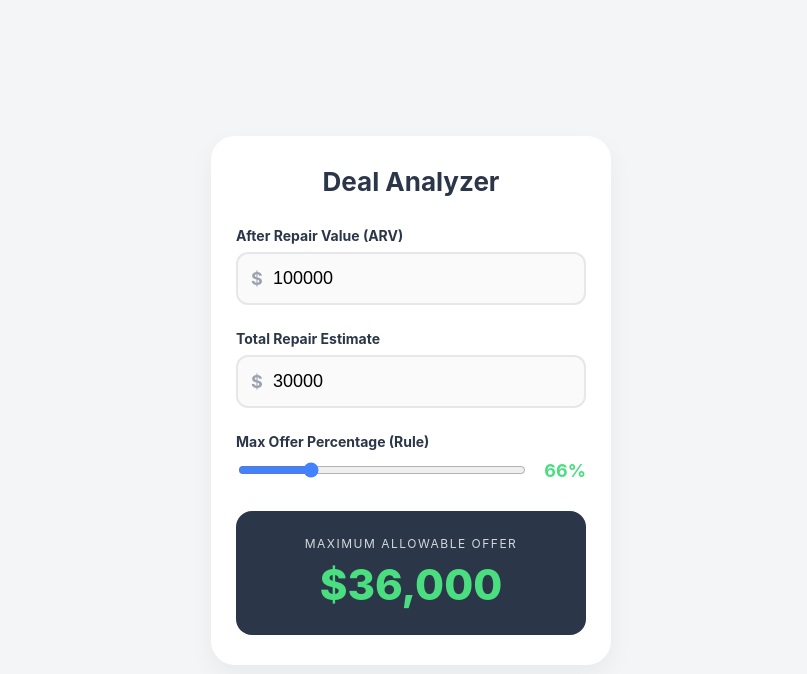
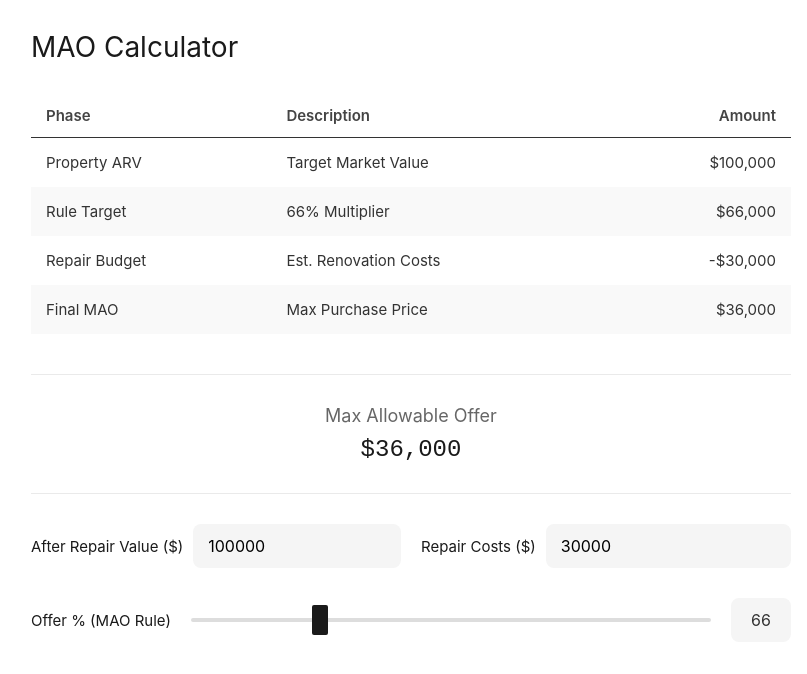
Before and after one commit to moorbytes/mao-calculator, a plain HTML site: page index.html in a window 1280 px wide. Shown: the whole page, without its empty margins (229-1036 px from the left). Drawn offline with Linux system fonts and the light colour scheme.

Commit message:
Refactor index.html for MAO Calculator
Updated the application title and styles for better presentation. Added a breakdown table for calculations and improved input controls.

```diff
--- a/index.html
+++ b/index.html
@@ -4,192 +4,179 @@
     <meta charset="UTF-8">
     <meta name="viewport" content="width=device-width, initial-scale=1.0, maximum-scale=1.0, user-scalable=no">
     <meta name="apple-mobile-web-app-capable" content="yes">
-    <meta name="apple-mobile-web-app-status-bar-style" content="black-translucent">
-    <title>Deal Analyzer</title>
+    <meta name="apple-mobile-web-app-status-bar-style" content="default">
+    <title>MAO Calculator</title>
     <style>
         :root {
-            --bg-color: #f4f5f7;
-            --card-bg: #ffffff;
-            --primary: #2b3648;
-            --accent: #4382ff;
-            --success: #4ade80;
-            --text: #1f2937;
-            --border: #e5e7eb;
+            --bg-color: #ffffff;
+            --text-main: #333333;
+            --text-light: #666666;
+            --row-alt: #f9f9f9;
+            --border-line: #eaeaea;
+            --input-bg: #f5f5f5;
         }
-        * { box-sizing: border-box; }
-        body {
-            background-color: var(--bg-color);
-            margin: 0;
-            padding: 20px;
-            display: flex;
-            justify-content: center;
-            align-items: center;
-            min-height: 100vh;
-            font-family: -apple-system, BlinkMacSystemFont, "Segoe UI", Roboto, Helvetica, Arial, sans-serif;
-            color: var(--text);
-        }
-        .app-container {
-            background: var(--card-bg);
-            width: 100%;
-            max-width: 400px;
-            padding: 30px 25px;
-            border-radius: 24px;
-            box-shadow: 0 10px 25px rgba(0,0,0,0.05);
-        }
-        h1 {
-            text-align: center;
-            color: var(--primary);
-            font-size: 26px;
-            margin-top: 0;
-            margin-bottom: 30px;
-            font-weight: 700;
-        }
-        .input-group { margin-bottom: 25px; }
-        label {
-            display: block;
-            font-weight: 700;
-            margin-bottom: 8px;
-            color: var(--primary);
-            font-size: 14px;
-        }
-        .input-wrapper {
-            position: relative;
-            display: flex;
-            align-items: center;
-        }
-        .input-wrapper span {
-            position: absolute;
-            left: 15px;
-            color: #9ca3af;
-            font-size: 18px;
-            font-weight: bold;
-        }
+        * { box-sizing: border-box; margin: 0; padding: 0; font-family: -apple-system, BlinkMacSystemFont, "Segoe UI", Roboto, Helvetica, Arial, sans-serif; }
+        body { background-color: var(--bg-color); color: var(--text-main); padding: 30px 20px; max-width: 800px; margin: 0 auto; }
+
+        h1 { font-size: 28px; font-weight: 400; margin-bottom: 30px; color: #1a1a1a; }
+
+        /* Table Styles */
+        .breakdown-table { width: 100%; border-collapse: collapse; margin-bottom: 40px; font-size: 15px; }
+        .breakdown-table th { text-align: left; padding: 12px 15px; border-bottom: 1px solid #333; font-weight: 600; color: #444; }
+        .breakdown-table td { padding: 15px; border-bottom: none; }
+        .breakdown-table tr:nth-child(even) td { background-color: var(--row-alt); }
+        .amount-col { text-align: right; }
+        th.amount-col { text-align: right; }
+
+        hr { border: none; border-top: 1px solid var(--border-line); margin: 30px 0; }
+
+        /* Summary Section */
+        .summary-section { text-align: center; margin: 30px 0; }
+        .summary-label { font-size: 18px; color: var(--text-light); margin-bottom: 10px; }
+        .summary-value { font-size: 24px; font-family: monospace; font-weight: 400; color: #1a1a1a; }
+
+        /* Input Controls Layout */
+        .controls-grid { display: grid; grid-template-columns: 1fr 1fr; gap: 20px; align-items: center; margin-bottom: 30px; }
+        .input-group { display: flex; align-items: center; gap: 10px; }
+        .input-group label { font-size: 15px; color: #1a1a1a; white-space: nowrap; }
+
         input[type="number"] {
             width: 100%;
-            padding: 14px 14px 14px 35px;
-            font-size: 18px;
-            border: 2px solid var(--border);
-            border-radius: 12px;
+            padding: 12px 15px;
+            font-size: 16px;
+            border: none;
+            border-radius: 8px;
+            background-color: var(--input-bg);
             outline: none;
-            transition: border-color 0.2s;
-            background: #fafafa;
-        }
-        input[type="number"]:focus { border-color: var(--accent); }
-
-        .slider-group {
-            display: flex;
-            align-items: center;
-            justify-content: space-between;
-            margin-top: 10px;
-        }
-        input[type="range"] {
-            flex-grow: 1;
-            margin-right: 15px;
-            accent-color: var(--accent);
-        }
-        .slider-value {
-            font-weight: 700;
-            font-size: 18px;
-            color: var(--success);
-            min-width: 45px;
-            text-align: right;
         }
 
-        .result-card {
-            background: var(--primary);
-            color: white;
-            padding: 25px 20px;
-            border-radius: 16px;
-            text-align: center;
-            margin-top: 30px;
-        }
-        .result-label {
-            font-size: 12px;
-            opacity: 0.8;
-            margin-bottom: 8px;
-            text-transform: uppercase;
-            letter-spacing: 1.5px;
-        }
-        .result-value {
-            font-size: 42px;
-            font-weight: 800;
-            margin: 0;
-            color: var(--success);
+        /* Slider Row */
+        .slider-row { display: flex; align-items: center; gap: 20px; margin-top: 20px; }
+        .slider-row label { font-size: 15px; color: #1a1a1a; white-space: nowrap; min-width: 140px; }
+        input[type="range"] { flex-grow: 1; -webkit-appearance: none; background: #ddd; height: 4px; border-radius: 2px; outline: none; }
+        input[type="range"]::-webkit-slider-thumb { -webkit-appearance: none; appearance: none; width: 16px; height: 30px; background: #1a1a1a; cursor: pointer; border-radius: 2px; }
+        .slider-output { background-color: var(--input-bg); padding: 12px 20px; border-radius: 8px; font-size: 16px; min-width: 60px; text-align: center; }
+
+        @media (max-width: 600px) {
+            .controls-grid { grid-template-columns: 1fr; }
+            .slider-row { flex-direction: column; align-items: flex-start; gap: 10px; }
+            .slider-row input[type="range"] { width: 100%; }
         }
     </style>
 </head>
 <body>
 
-<div class="app-container">
-    <h1>Deal Analyzer</h1>
+    <h1>MAO Calculator</h1>
 
-    <div class="input-group">
-        <label for="arv">After Repair Value (ARV)</label>
-        <div class="input-wrapper">
-            <span>$</span>
+    <table class="breakdown-table">
+        <thead>
+            <tr>
+                <th>Phase</th>
+                <th>Description</th>
+                <th class="amount-col">Amount</th>
+            </tr>
+        </thead>
+        <tbody>
+            <tr>
+                <td>Property ARV</td>
+                <td>Target Market Value</td>
+                <td class="amount-col" id="tbl-arv">$100,000</td>
+            </tr>
+            <tr>
+                <td>Rule Target</td>
+                <td id="tbl-rule-desc">66% Multiplier</td>
+                <td class="amount-col" id="tbl-target">$66,000</td>
+            </tr>
+            <tr>
+                <td>Repair Budget</td>
+                <td>Est. Renovation Costs</td>
+                <td class="amount-col" id="tbl-repairs">-$30,000</td>
+            </tr>
+            <tr>
+                <td>Final MAO</td>
+                <td>Max Purchase Price</td>
+                <td class="amount-col" id="tbl-mao">$36,000</td>
+            </tr>
+        </tbody>
+    </table>
+
+    <hr>
+
+    <div class="summary-section">
+        <div class="summary-label">Max Allowable Offer</div>
+        <div class="summary-value" id="main-mao">$36,000</div>
+    </div>
+
+    <hr>
+
+    <div class="controls-grid">
+        <div class="input-group">
+            <label for="arv">After Repair Value ($)</label>
             <input type="number" id="arv" value="100000" inputmode="numeric">
         </div>
-    </div>
-
-    <div class="input-group">
-        <label for="repairs">Total Repair Estimate</label>
-        <div class="input-wrapper">
-            <span>$</span>
+        <div class="input-group">
+            <label for="repairs">Repair Costs ($)</label>
             <input type="number" id="repairs" value="30000" inputmode="numeric">
         </div>
     </div>
 
-    <div class="input-group">
-        <label for="rule">Max Offer Percentage (Rule)</label>
-        <div class="slider-group">
-            <input type="range" id="rule" min="60" max="85" value="66" step="1">
-            <span class="slider-value" id="ruleDisplay">66%</span>
-        </div>
+    <div class="slider-row">
+        <label for="rule">Offer % (MAO Rule)</label>
+        <input type="range" id="rule" min="60" max="85" value="66" step="1">
+        <div class="slider-output" id="ruleDisplay">66</div>
     </div>
-
-    <div class="result-card">
-        <div class="result-label">Maximum Allowable Offer</div>
-        <div class="result-value" id="maoResult">$36,000</div>
-    </div>
-</div>
 
 <script>
     const arvInput = document.getElementById('arv');
     const repairsInput = document.getElementById('repairs');
     const ruleSlider = document.getElementById('rule');
     const ruleDisplay = document.getElementById('ruleDisplay');
-    const maoResult = document.getElementById('maoResult');
 
-    function calculateMAO() {
-        // Grab the numbers from the inputs
+    // Table Elements
+    const tblArv = document.getElementById('tbl-arv');
+    const tblRuleDesc = document.getElementById('tbl-rule-desc');
+    const tblTarget = document.getElementById('tbl-target');
+    const tblRepairs = document.getElementById('tbl-repairs');
+    const tblMao = document.getElementById('tbl-mao');
+
+    // Main Display
+    const mainMao = document.getElementById('main-mao');
+
+    const formatCurrency = (num) => {
+        return new Intl.NumberFormat('en-US', { style: 'currency', currency: 'USD', maximumFractionDigits: 0 }).format(num);
+    };
+
+    function calculate() {
         const arv = parseFloat(arvInput.value) || 0;
         const repairs = parseFloat(repairsInput.value) || 0;
-        const rule = parseFloat(ruleSlider.value) / 100;
+        const rule = parseFloat(ruleSlider.value);
+        const ruleDecimal = rule / 100;
 
-        // Run the MAO formula
-        let mao = (arv * rule) - repairs;
-
-        // Prevent negative offers
+        const target = arv * ruleDecimal;
+        let mao = target - repairs;
         if (mao < 0) mao = 0;
 
-        // Format as currency
-        maoResult.innerText = new Intl.NumberFormat('en-US', {
-            style: 'currency',
-            currency: 'USD',
-            maximumFractionDigits: 0
-        }).format(mao);
+        // Update Table
+        tblArv.innerText = formatCurrency(arv);
+        tblRuleDesc.innerText = rule + '% Multiplier';
+        tblTarget.innerText = formatCurrency(target);
+        tblRepairs.innerText = '-' + formatCurrency(repairs);
+        tblMao.innerText = formatCurrency(mao);
+
+        // Update Main Output
+        mainMao.innerText = formatCurrency(mao);
     }
 
-    // Auto-calculate as you type or slide
-    arvInput.addEventListener('input', calculateMAO);
-    repairsInput.addEventListener('input', calculateMAO);
+    // Event Listeners
+    arvInput.addEventListener('input', calculate);
+    repairsInput.addEventListener('input', calculate);
     ruleSlider.addEventListener('input', function() {
-        ruleDisplay.innerText = this.value + '%';
-        calculateMAO();
+        ruleDisplay.innerText = this.value;
+        calculate();
     });
 
-    // Run once on load to display initial values
-    calculateMAO();
+    // Init
+    calculate();
 </script>
 
 </body>
```
